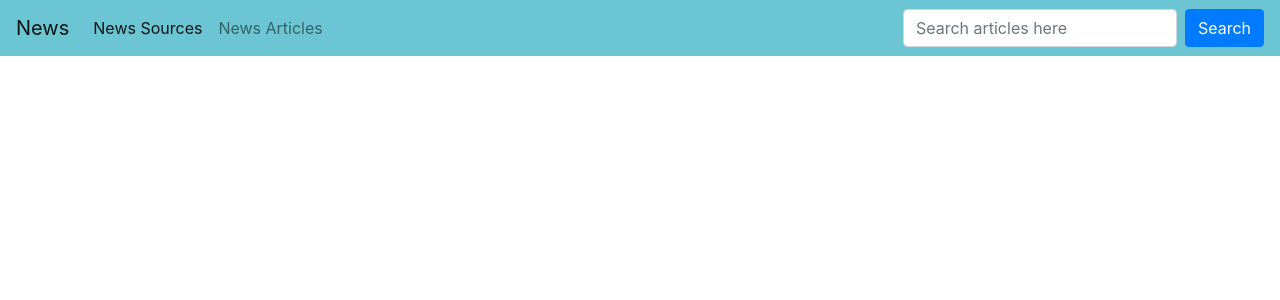
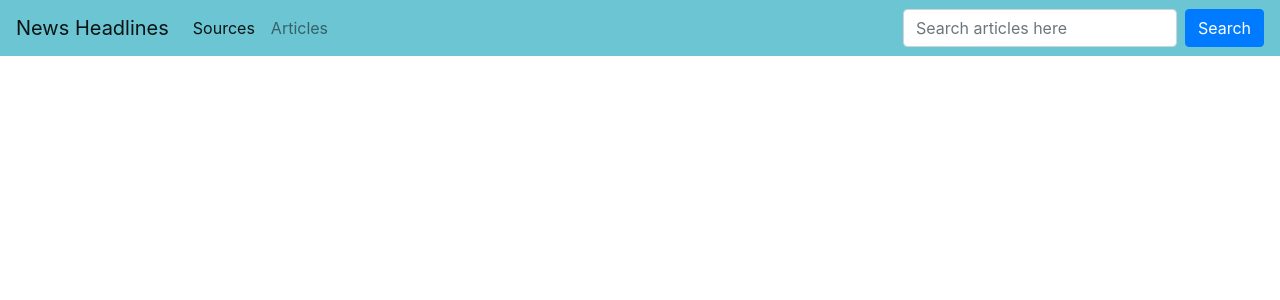
Before and after one commit to robajillo/Python-IP2, a Flask app: template app/templates/base.html in a window 1280 px wide. Shown: the top 300 px of the page. Run offline with Flask 2, Linux system fonts and the light colour scheme; the template is opened without the code that fills it, so the values that code supplies are empty; some libraries are stand-ins or nearby versions.

Commit message:
changed navbar names

```diff
--- a/app/templates/navbar.html
+++ b/app/templates/navbar.html
@@ -1,5 +1,6 @@
+
 <nav class="navbar navbar-expand-lg navbar-light bg-lightfixed-top" style="background-color: #6bc5d2 ">
-  <a class="navbar-brand" href="/">News</a>
+  <a class="navbar-brand" href="/">News Headlines</a>
   <button class="navbar-toggler" type="button" data-toggle="collapse" data-target="#navbarSupportedContent" aria-controls="navbarSupportedContent" aria-expanded="false" aria-label="Toggle navigation">
     <span class="navbar-toggler-icon"></span>
   </button>
@@ -7,10 +8,16 @@
   <div class="collapse navbar-collapse" id="navbarSupportedContent">
     <ul class="navbar-nav mr-auto">
       <li class="nav-item active">
-        <a class="nav-link" href="/">News Sources <span class="sr-only">(current)</span></a>
+        <a class="nav-link" href="/"> Sources <span class="sr-only">(current)</span></a>
       </li>
+
       <li class="nav-item">
-        <a class="nav-link" href="News-Articles">News Articles <span class="sr-only">(current)</span></a>
+
+
+        <a class="nav-link" href="/">Articles <span class="sr-only">(current)</span></a>
+
+
+
       </li>
 
     </ul>
```
